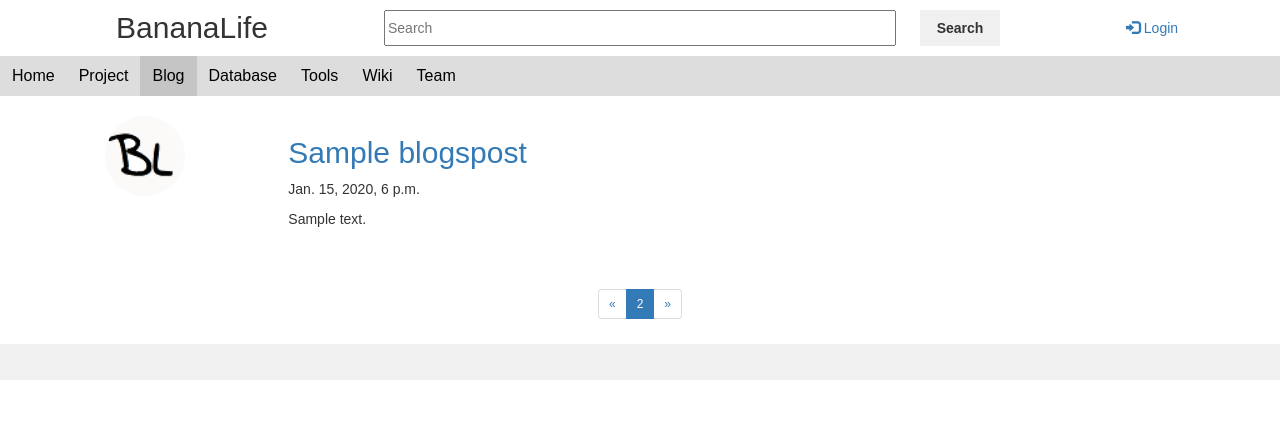
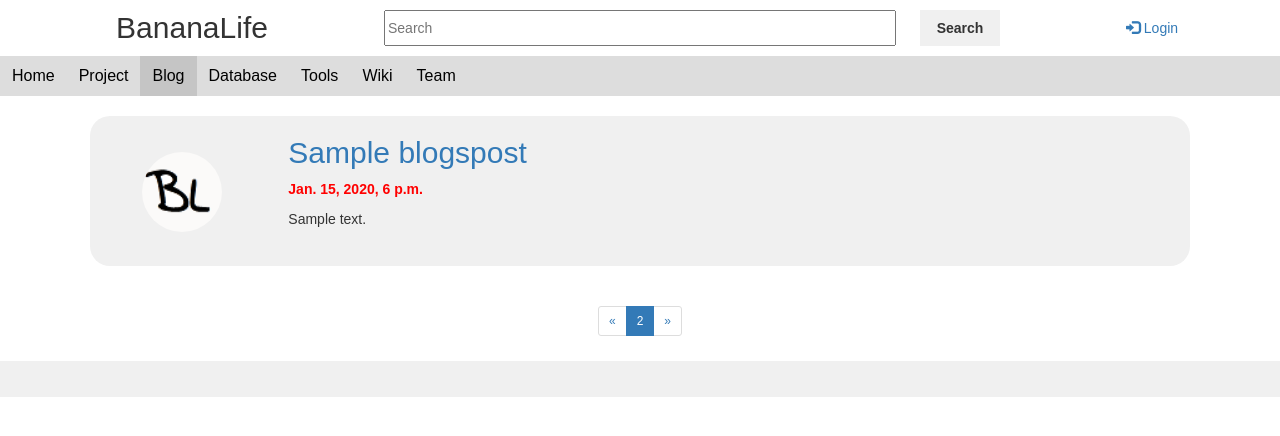
Before and after one commit to zengfu/bananalife, a Django app: template templates/blog.html in a window 1280 px wide. Shown: the top 436 px of the page. Run offline with Django 3.2, Linux system fonts and the light colour scheme; tables that the repository leaves empty hold one stand-in row (values such as "Sample post"); the template is opened without the code that fills it: values that come from a table or form of the project are taken from there, most other values are stand-ins (such as "Sample title", 1, 10 or a date in 2020); some libraries are stand-ins or nearby versions.

Commit message:
img middle

```diff
--- a/templates/blog.html
+++ b/templates/blog.html
@@ -4,11 +4,11 @@
     {% autoescape off %}
         <div class="container">
                 {% for post in posts %}
-                    <div class="row" style="border: 20px;margin: 20px">
-                        <div class="col-sm-2" ><img id="img-{{ post.id }}"src="{% static 'img/logo.png' %}" class="img-circle" style="height: 80px"></div>
+                    <div class="row" style="border: 20px;margin: 20px;background-color: #f0f0f0;border-radius: 20px">
+                        <div class="col-sm-2" style="height: 150px;line-height: 150px;vertical-align: middle;text-align: center"><img id="img-{{ post.id }}"src="{% static 'img/logo.png' %}" class="img-circle" style="height: 80px;"></div>
                         <div class="col-sm-10">
                             <a href="/page/{{ post.id }}"><h2>{{ post.title }}</h2></a>
-                            <p>{{ post.timestamp }}</p>
+                            <p style="color:red;font-weight: bold">{{ post.timestamp }}</p>
                             <div style="overflow: hidden;text-overflow:ellipsis;height: 40px" class="des{{ post.id }}">{{ post.body }}</div>
                             <script type="application/javascript">
 
--- a/templates/page.html
+++ b/templates/page.html
@@ -3,8 +3,8 @@
     {% load static %}
     {% autoescape off %}
     <div class="container">
-        <h1>{{ post.title }}</h1>
-        <p>{{ post.timestamp }}</p>
+        <h1 >{{ post.title }}</h1>
+        <p style="color:red;font-weight: bold">{{ post.timestamp }}</p>
         <p>{{ post.body }}</p>
     </div>
     {% endautoescape %}
```
Also changed, not shown: 1 other file.
